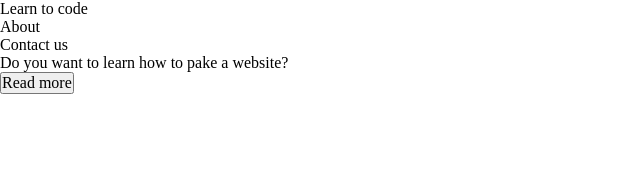
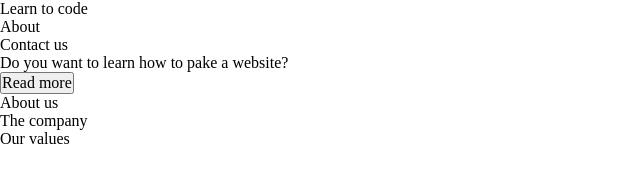
Before and after one commit to Nennae/Lexicon-FE24-25, a plain HTML site: page v49/index.html in a window 1280 px wide. Shown: the whole page, without its empty margins (0-640 px from the left). Drawn offline with Linux system fonts and the light colour scheme.

Commit message:
added footer list + item content

```diff
--- a/v49/index.html
+++ b/v49/index.html
@@ -29,6 +29,12 @@
             <button class="read-more-btn">Read more</button>
       </section>
     </main>
-    <footer class="footer"></footer>
+    <footer class="footer">
+      <ul class="footer-list">
+            <li class="footer-items">About us</li>
+            <li class="footer-items">The company</li>
+            <li class="footer-items">Our values</li>
+      </ul>
+    </footer>
   </body>
 </html>
```
